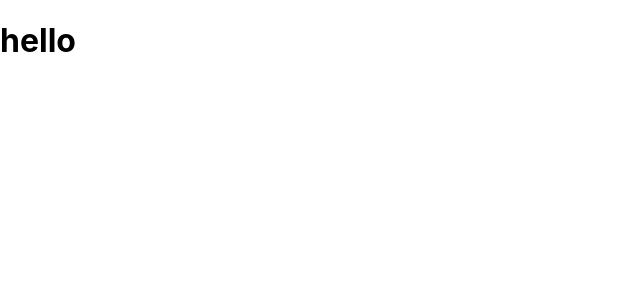
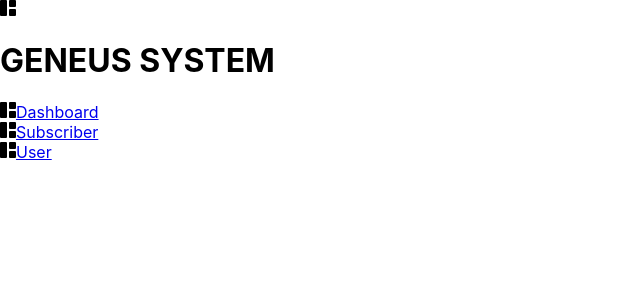
Before and after one commit to bikramoli/Dashboard, a React (Create React App) app in the folder frontend/: page / in a window 1280 px wide. Shown: the top 300 px of the page, without its empty margins (0-640 px from the left). Built offline with nearby package versions, Linux system fonts and the light colour scheme.

Commit message:
sidebar showing brand name and item list

```diff
--- /dev/null
+++ b/frontend/src/components/ui/sidebar/Sidebar.jsx
@@ -0,0 +1,30 @@
+import logo from "../../../assets/svgs/logo.svg";
+
+const Sidebar = () => {
+  return (
+    <div id="sidebar">
+      <div className="sidebar__title">
+        <div className="sidebar__img">
+          <img src={logo} alt="logo" />
+          <h1>GENEUS SYSTEM</h1>
+        </div>
+      </div>
+
+      <div className="sidebar__menu">
+        <div className="sidebar__link active_menu_link">
+          <img src={logo} alt="logo" />
+          <a href="/">Dashboard</a>
+        </div>
+        <div className="sidebar__link">
+          <img src={logo} alt="logo" />
+          <a href="/">Subscriber</a>
+        </div>
+        <div className="sidebar__link">
+          <img src={logo} alt="logo" />
+          <a href="/">User</a>
+        </div>
+      </div>
+    </div>
+  );
+};
+export default Sidebar;
--- a/frontend/src/pages/Dashboard.jsx
+++ b/frontend/src/pages/Dashboard.jsx
@@ -1,7 +1,9 @@
+import Sidebar from "../components/ui/sidebar/Sidebar";
+
 const Dashboard = () => {
   return (
     <>
-      <h1>hello</h1>
+      <Sidebar />
     </>
   );
 };
```
Also changed, not shown: frontend/src/assets/svgs/logo.svg (added).
